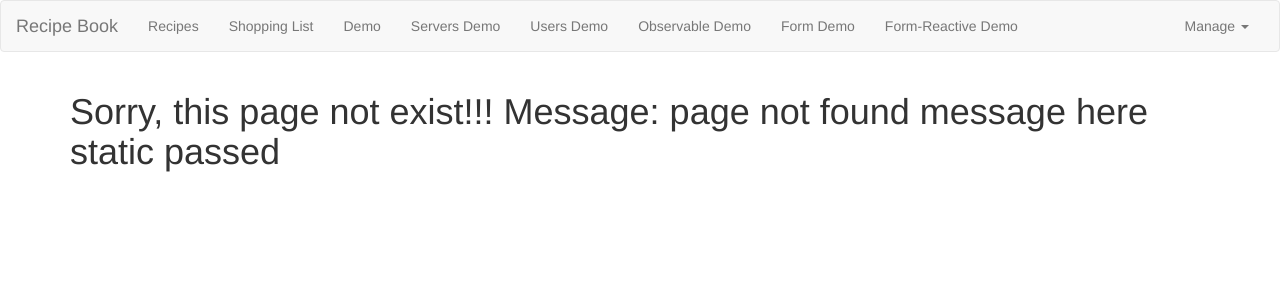
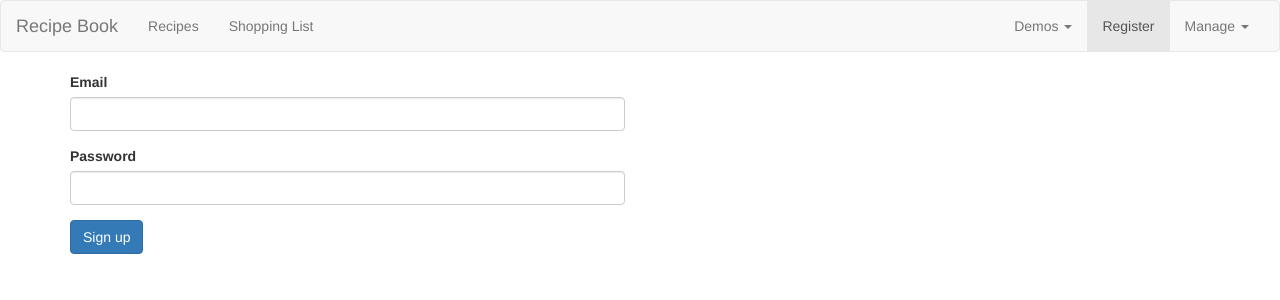
Before and after one commit to denniskang2004/UdamyAngular5_CourseProject, an Angular app: page /sign-up in a window 1280 px wide. Before the commit this address led to /not-found. Shown: the top 300 px of the page. Built offline with nearby package versions, Linux system fonts and the light colour scheme.

Commit message:
lecture 250: Project: added SignUp & Login pages/components

```diff
--- a/src/app/app-routing.module.ts
+++ b/src/app/app-routing.module.ts
@@ -17,6 +17,7 @@ import {RecipeEditComponent} from './recipes/recipe-edit/recipe-edit.component';
 import {ObsDemoComponent} from './server/obs-demo/obs-demo.component';
 import {FormDemoComponent} from './server/form-demo/form-demo.component';
 import {FormDemoReactiveComponent} from './server/form-demo-reactive/form-demo-reactive.component';
+import {SignupComponent} from './auth/signup/signup.component';
 
 // dknote 114: add routes/routing
 const appRoutes: Routes = [
@@ -30,6 +31,7 @@ const appRoutes: Routes = [
     ]
   },
   {path: 'shopping-list', component: ShoppingListComponent},
+  {path: 'sign-up',component:SignupComponent},
   {path: 'home', component: HomedemoComponent},
   {path: 'servers', component: ServersComponent},
 
--- a/src/app/app.module.ts
+++ b/src/app/app.module.ts
@@ -40,6 +40,8 @@ import {ObsHelperService} from './server/obs-demo/obs-helper.service';
 import { FormDemoComponent } from './server/form-demo/form-demo.component';
 import { FormDemoReactiveComponent } from './server/form-demo-reactive/form-demo-reactive.component';
 import {HttpModule} from '@angular/http';
+import { SignupComponent } from './auth/signup/signup.component';
+import { SigninComponent } from './auth/signin/signin.component';
 
 
 
@@ -74,7 +76,9 @@ import {HttpModule} from '@angular/http';
     RecipeEditComponent,
     ObsDemoComponent,
     FormDemoComponent,
-    FormDemoReactiveComponent
+    FormDemoReactiveComponent,
+    SignupComponent,
+    SigninComponent
 
   ],
   imports: [
--- /dev/null
+++ b/src/app/auth/signin/signin.component.html
@@ -0,0 +1,3 @@
+<p>
+  signin works!
+</p>
--- /dev/null
+++ b/src/app/auth/signin/signin.component.ts
@@ -0,0 +1,15 @@
+import { Component, OnInit } from '@angular/core';
+
+@Component({
+  selector: 'app-signin',
+  templateUrl: './signin.component.html',
+  styleUrls: ['./signin.component.css']
+})
+export class SigninComponent implements OnInit {
+
+  constructor() { }
+
+  ngOnInit() {
+  }
+
+}
--- /dev/null
+++ b/src/app/auth/signup/signup.component.html
@@ -0,0 +1,21 @@
+
+<div class="row">
+  <div class="col-lg-6 col-md-6 col-sm-12 col-xs-12">
+    <form action="" (ngSubmit)="onSignup()" #f="ngForm">
+      <div class="form-group">
+        <label for="email" >Email</label>
+        <input type="email" id="email" name="email" class="form-control" ngModel>
+      </div>
+      <div class="form-group">
+        <label for="password">Password</label>
+        <input type="password" id="password" name="password" class="form-control" ngModel>
+      </div>
+      <button
+        class="btn btn-primary"
+        type="submit"
+
+      >Sign up</button>
+    </form>
+
+  </div>
+</div>
--- /dev/null
+++ b/src/app/auth/signup/signup.component.ts
@@ -0,0 +1,23 @@
+import { Component, OnInit } from '@angular/core';
+import {NgForm} from '@angular/forms';
+
+@Component({
+  selector: 'app-signup',
+  templateUrl: './signup.component.html',
+  styleUrls: ['./signup.component.css']
+})
+export class SignupComponent implements OnInit {
+
+  constructor() { }
+
+  ngOnInit() {
+  }
+
+  onSignup(form:NgForm){
+    const email = form.value.email;
+    const password = form.value.password;
+
+
+  }
+
+}
--- a/src/app/header/header.component.html
+++ b/src/app/header/header.component.html
@@ -15,18 +15,20 @@
         <!--dknote 143: project: use angular routing-->
         <li routerLinkActive="active"><a routerLink="/recipes">Recipes</a></li>
         <li routerLinkActive="active"><a routerLink="/shopping-list">Shopping List</a></li>
+
         <!--dknote: use routerLinkActive to mark the active link-->
 
         <!--dknote 114: new way routing-->
         <!--with "/" it's an absolute path-->
-        <li routerLinkActive="active" role="presentation" ><a routerLinkActive="active" routerLink="/home">Demo</a></li>
-        <li routerLinkActive="active" role="presentation" ><a routerLinkActive="active"  routerLink="/servers">Servers Demo</a></li>
-        <li routerLinkActive="active" role="presentation" ><a routerLinkActive="active"  routerLink="/users">Users Demo</a></li>
-        <li routerLinkActive="active" role="presentation" ><a routerLinkActive="active"  routerLink="/obs">Observable Demo</a></li>
-        <li routerLinkActive="active" role="presentation" ><a routerLinkActive="active"  routerLink="/forms">Form Demo</a></li>
-        <li routerLinkActive="active" role="presentation" ><a routerLinkActive="active"  routerLink="/forms-reactive">Form-Reactive Demo</a></li>
+        <!--<li routerLinkActive="active" role="presentation" ><a routerLinkActive="active" routerLink="/home">Demo</a></li>-->
+        <!--<li routerLinkActive="active" role="presentation" ><a routerLinkActive="active"  routerLink="/servers">Servers Demo</a></li>-->
+        <!--<li routerLinkActive="active" role="presentation" ><a routerLinkActive="active"  routerLink="/users">Users Demo</a></li>-->
+        <!--<li routerLinkActive="active" role="presentation" ><a routerLinkActive="active"  routerLink="/obs">Observable Demo</a></li>-->
+        <!--<li routerLinkActive="active" role="presentation" ><a routerLinkActive="active"  routerLink="/forms">Form Demo</a></li>-->
+        <!--<li routerLinkActive="active" role="presentation" ><a routerLinkActive="active"  routerLink="/forms-reactive">Form-Reactive Demo</a></li>-->
       </ul>
       <ul class="nav navbar-nav navbar-right">
+        <li routerLinkActive="active"><a routerLink="/sign-up">Register</a></li>
         <li appDropdown class="dropdown">
           <a style="cursor: pointer;" class="dropdown-toggle" role="button">Manage
             <span class="caret"></span></a>
@@ -36,6 +38,20 @@
           </ul>
         </li>
       </ul>
+      <ul class="nav navbar-nav navbar-right">
+        <li appDropdown class="dropdown">
+          <a style="cursor: pointer;" class="dropdown-toggle" role="button">Demos
+            <span class="caret"></span></a>
+          <ul class="dropdown-menu">
+            <li routerLinkActive="active" role="presentation" ><a routerLinkActive="active" routerLink="/home">Demo</a></li>
+            <li routerLinkActive="active" role="presentation" ><a routerLinkActive="active"  routerLink="/servers">Servers Demo</a></li>
+            <li routerLinkActive="active" role="presentation" ><a routerLinkActive="active"  routerLink="/users">Users Demo</a></li>
+            <li routerLinkActive="active" role="presentation" ><a routerLinkActive="active"  routerLink="/obs">Observable Demo</a></li>
+            <li routerLinkActive="active" role="presentation" ><a routerLinkActive="active"  routerLink="/forms">Form Demo</a></li>
+            <li routerLinkActive="active" role="presentation" ><a routerLinkActive="active"  routerLink="/forms-reactive">Form-Reactive Demo</a></li>
+          </ul>
+        </li>
+      </ul>
     </div>
   </div>
 
```
Also changed, not shown: src/app/auth/signin/signin.component.css (added), src/app/auth/signup/signup.component.css (added).
